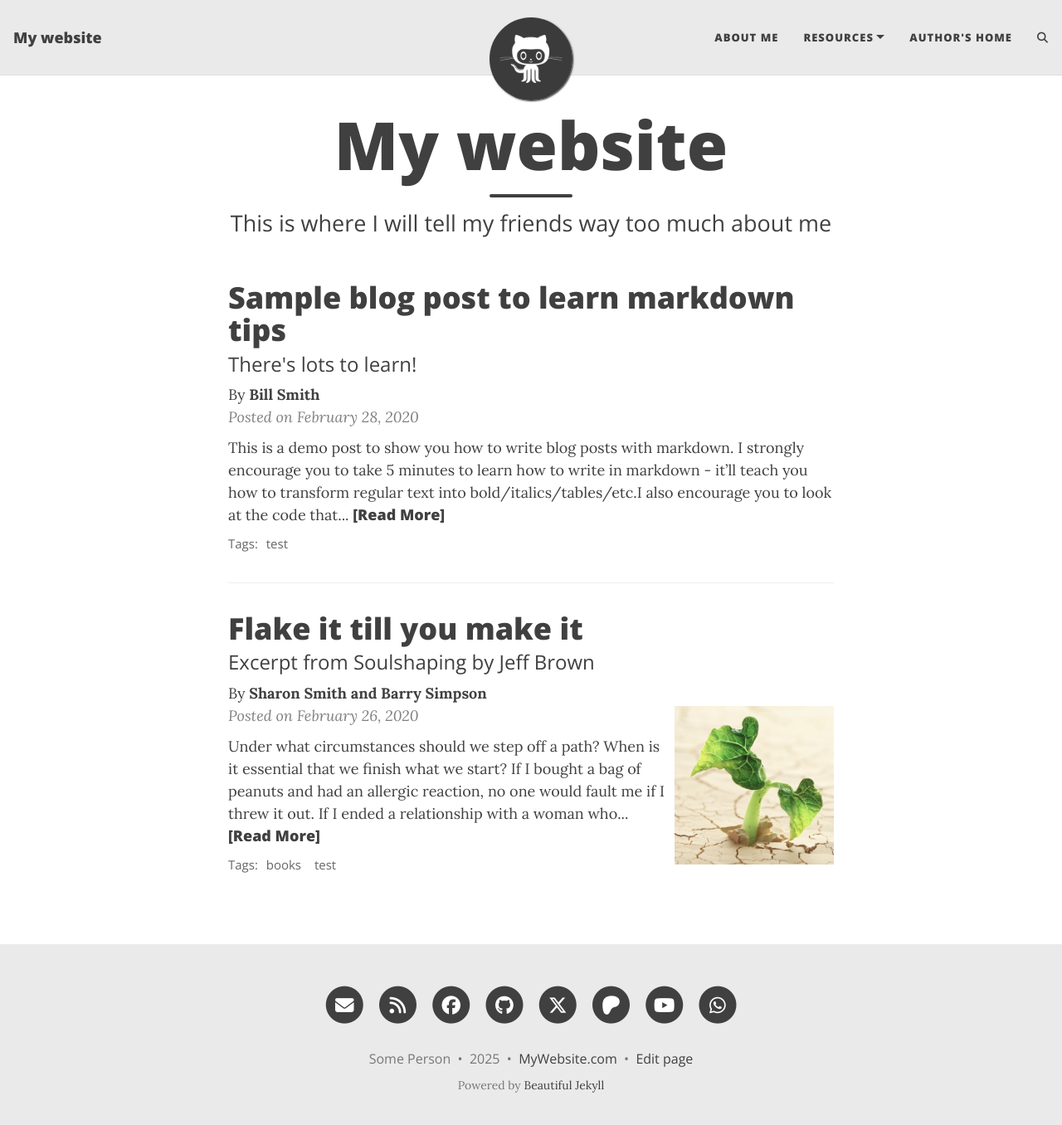
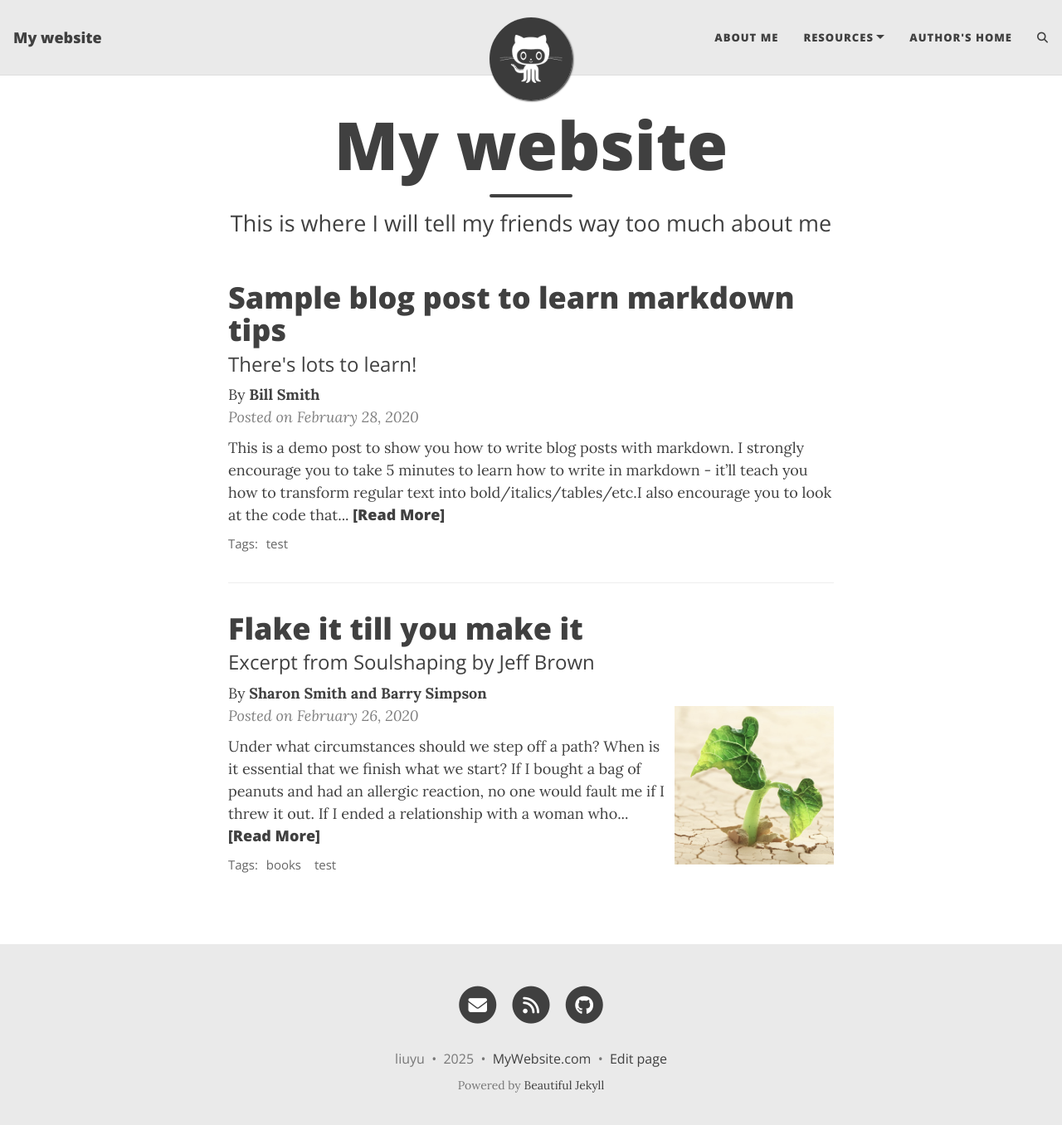
Before and after one commit to cosmoliu2002/cosmoliu2002.github.io, a Jekyll site: the page built from index.html, in a window 1280 px wide and 1369 px high. Shown: the top 1356 px of the window at 83% size. Built offline with Jekyll 4.4.1, drawn with Linux system fonts in a browser that asks for light colours; the list of posts is cut into pages by our own code; comment, search, counter and statistics services are not loaded; some of the changed lines change nothing that is shown.

Commit message:
Update _config.yml

```diff
--- a/_config.yml
+++ b/_config.yml
@@ -13,7 +13,7 @@
 title: My website
 
 # Your name to show in the footer
-author: Some Person
+author: liuyu
 
 ###############################################
 # --- List of links in the navigation bar --- #
@@ -50,14 +50,11 @@ round-avatar: true
 # You can change the order that they show up on the page by changing the order here.
 # Uncomment the links you want to show and add your information to each one.
 social-network-links:
-  email: "someone@example.com"
+  email: "eon20020201@163.com"
+  phone: "17856211592"
   rss: true  # remove this line if you don't want to show an RSS link at the bottom
-  facebook: deanattali
-  github: daattali
-  twitter: daattali
-  patreon: DeanAttali
-  youtube: "@daattali"
-  whatsapp: 15551212
+  github: https://github.com/cosmoliu2002
+  wechat: ly17856211592
 #  medium: yourname
 #  reddit: yourname or r/yoursubreddit
 #  linkedin: daattali
```
